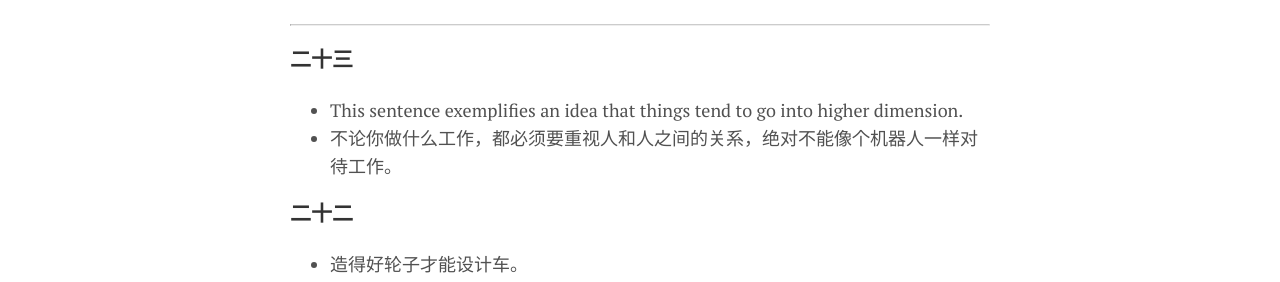
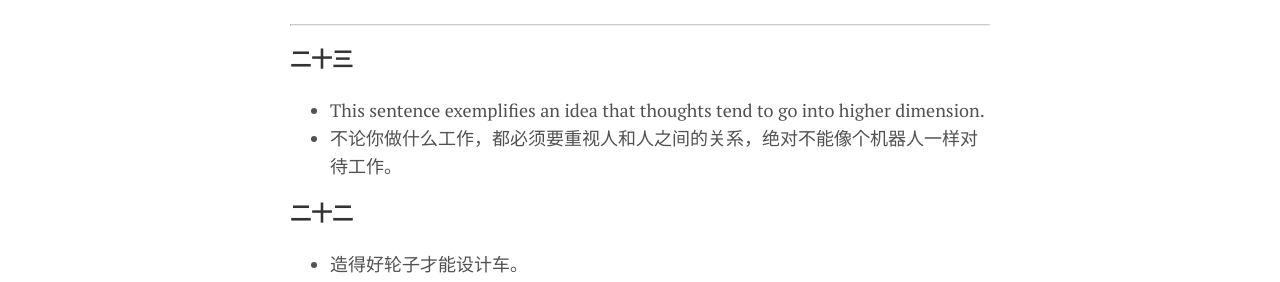
Before and after one commit to lkevinzc/lkevinzc.github.io, a Jekyll site: the page built from _posts/2020-04-24-random.md, in a window 1280 px wide and 900 px high. Shown: the part 261-543 px from the top of the window. Built offline with Jekyll 4.4.1, drawn with Linux system fonts in a browser that asks for light colours.

Commit message:
"thoughts" is more proper

```diff
--- a/_posts/2020-04-24-random.md
+++ b/_posts/2020-04-24-random.md
@@ -9,7 +9,7 @@ abstract: 一些随记，别无它用，博君一笑。
 
 ---
 ### 二十三
-- This sentence exemplifies an idea that things tend to go into higher dimension.
+- This sentence exemplifies an idea that thoughts tend to go into higher dimension.
 - 不论你做什么工作，都必须要重视人和人之间的关系，绝对不能像个机器人一样对待工作。
 
 ### 二十二
```
